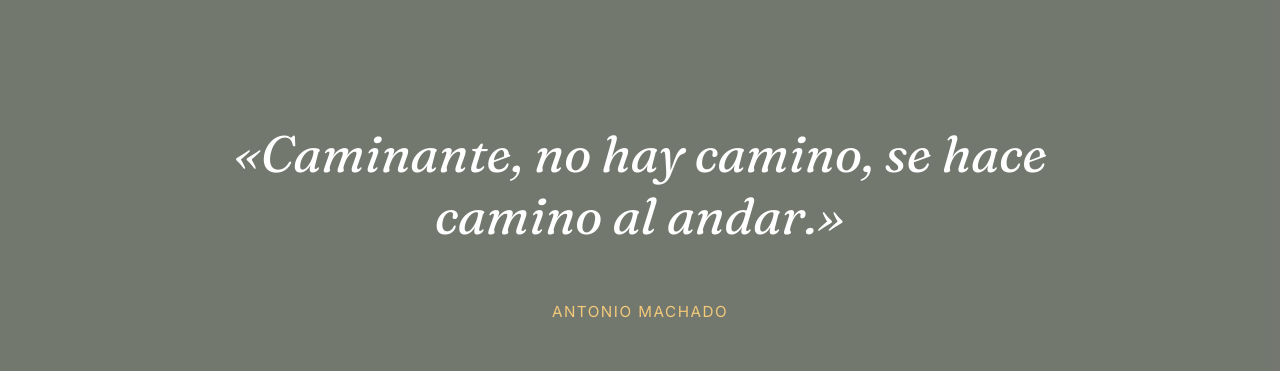
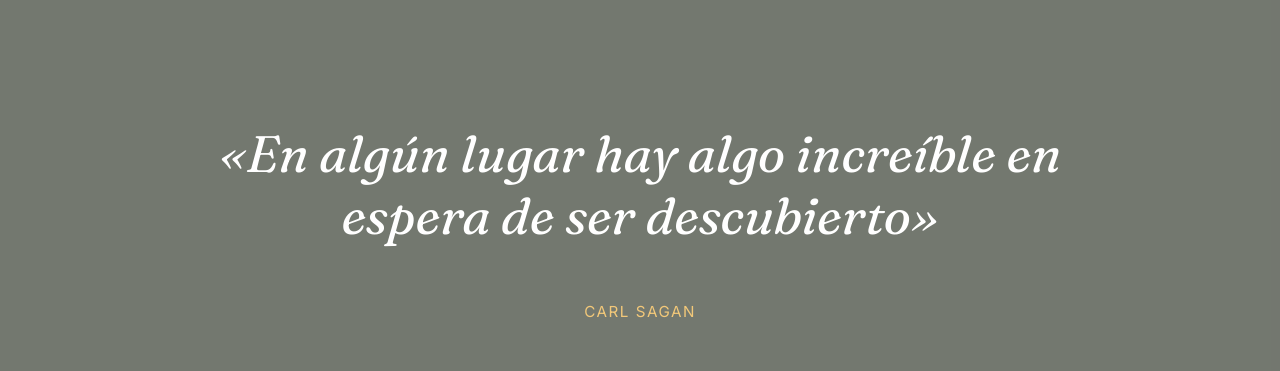
Before and after one commit to inakirey/reflexionesunx, a plain HTML site: page index.html in a window 1280 px wide. Shown: the part 3140-3511 px from the top of the page. Drawn offline with nearby package versions, Linux system fonts and the light colour scheme.

Commit message:
Update index.html

```diff
--- a/index.html
+++ b/index.html
@@ -101,8 +101,9 @@
     <section class="pausa" aria-label="Cita">
       <div class="pausa__fondo parallax" data-img="vinedos-navarra"></div>
       <blockquote class="pausa__cita revelar">
-        <p>«Caminante, no hay camino, se hace camino al andar.»</p>
-        <cite>Antonio Machado</cite>
+        <p>«En algún lugar hay algo increíble en espera de ser descubierto»
+</p>
+        <cite>Carl Sagan</cite>
       </blockquote>
       <span class="hero__credito" data-credito="vinedos-navarra"></span>
     </section>
```
